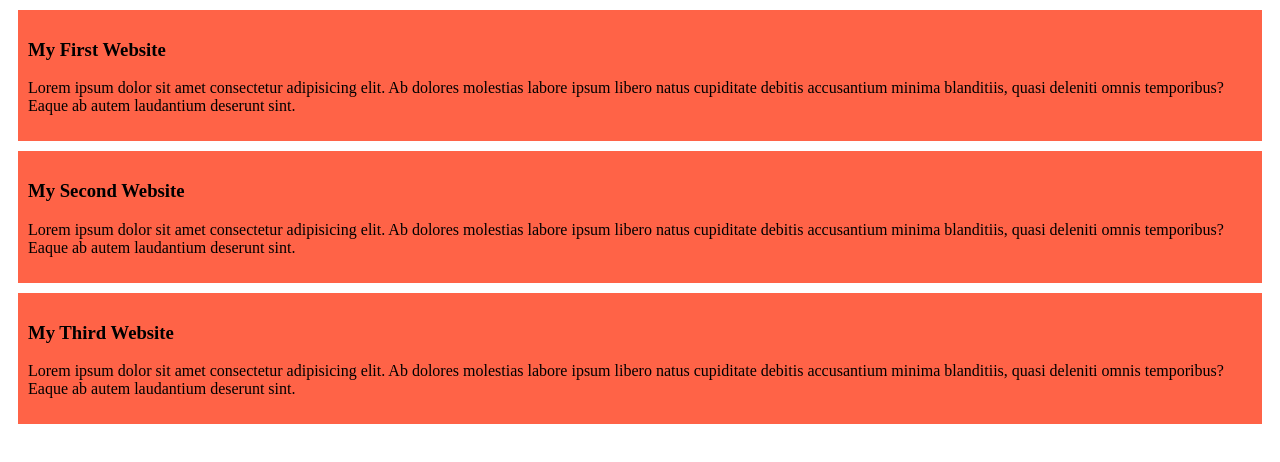
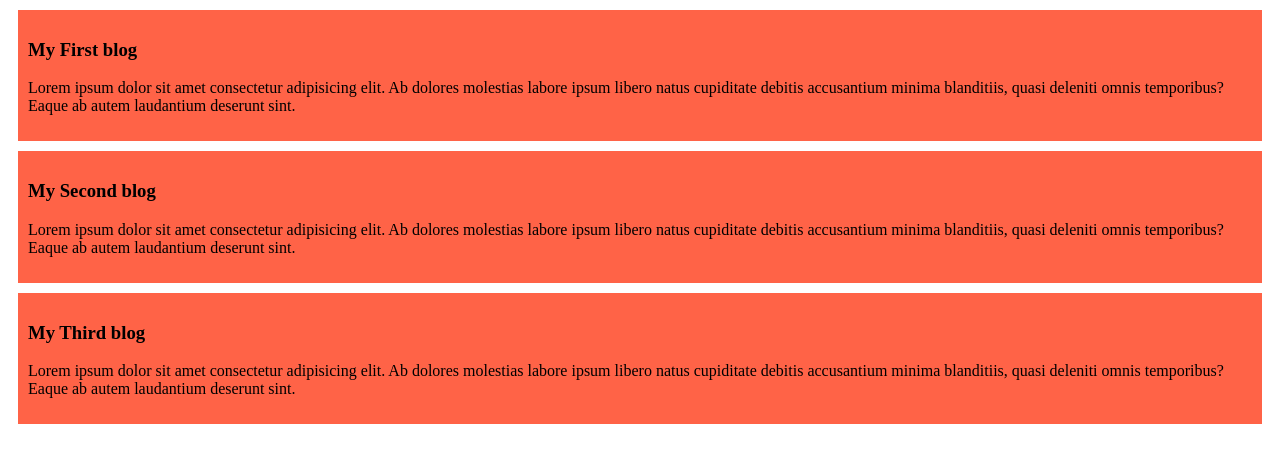
Before and after one commit to pritom604/my-simple-website, a plain HTML site: page index.html in a window 1280 px wide. Drawn offline with Linux system fonts and the light colour scheme.

Commit message:
modified

```diff
--- a/index.html
+++ b/index.html
@@ -8,17 +8,17 @@
 </head>
 <body>
     <div>
-        <h3>My First Website</h3>
+        <h3>My First blog</h3>
 
         <p>Lorem ipsum dolor sit amet consectetur adipisicing elit. Ab dolores molestias labore ipsum libero natus cupiditate debitis accusantium minima blanditiis, quasi deleniti omnis temporibus? Eaque ab autem laudantium deserunt sint.</p>
     </div>
     <div>
-        <h3>My Second Website</h3>
+        <h3>My Second blog</h3>
 
         <p>Lorem ipsum dolor sit amet consectetur adipisicing elit. Ab dolores molestias labore ipsum libero natus cupiditate debitis accusantium minima blanditiis, quasi deleniti omnis temporibus? Eaque ab autem laudantium deserunt sint.</p>
     </div>
     <div>
-        <h3>My Third Website</h3>
+        <h3>My Third blog</h3>
 
         <p>Lorem ipsum dolor sit amet consectetur adipisicing elit. Ab dolores molestias labore ipsum libero natus cupiditate debitis accusantium minima blanditiis, quasi deleniti omnis temporibus? Eaque ab autem laudantium deserunt sint.</p>
     </div>
```
